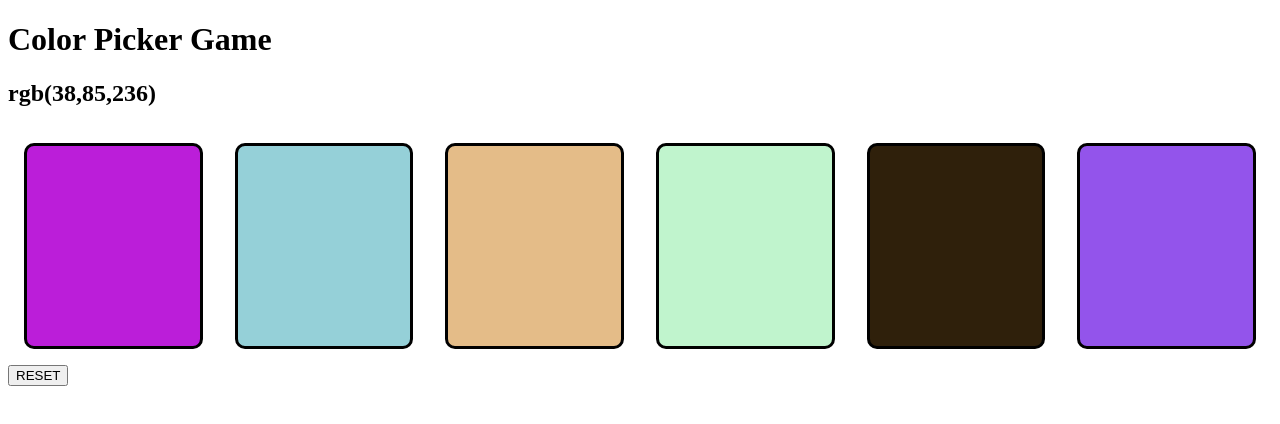
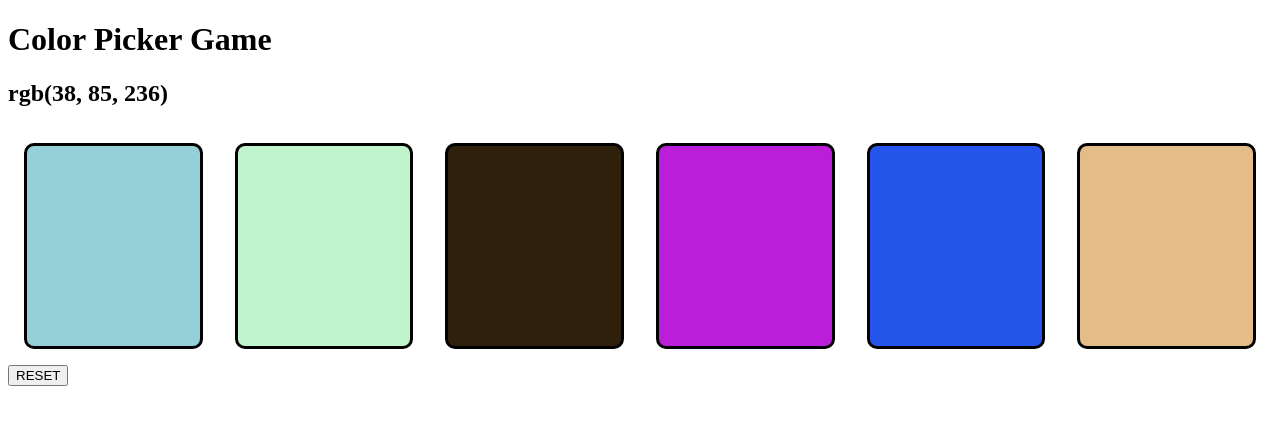
Before and after one commit to Mattwwilson34/color-picker-game, a React (Create React App) app: page / in a window 1280 px wide. Shown: the top 424 px of the page. Built offline with nearby package versions, Linux system fonts and the light colour scheme.

Commit message:
Added shuffleArray util + logic colorBlock click logic

```diff
--- a/src/App.js
+++ b/src/App.js
@@ -2,8 +2,9 @@ import './App.css';
 import React, { useState, useEffect } from 'react';
 import RgbDisplay from './Components/RgbDisplay';
 import ColorBlock from './Components/ColorBlock';
+import Button from './Components/Button';
 import randomRGB from './Utils/randomRGB';
-import Button from './Components/Button';
+import shuffleArray from './Utils/shuffleArray';
 
 function App() {
   const [winColor, setWinColor] = useState(randomRGB());
@@ -14,11 +15,21 @@ function App() {
   }, [winColor]);
 
   const generateColorArray = (numOfBlocks) => {
-    const colors = [];
-    for (let i = 0; i < numOfBlocks; i++) {
+    let colors = [];
+    for (let i = 0; i < numOfBlocks - 1; i++) {
       colors.push(randomRGB());
     }
+    colors.push(winColor);
+    colors = shuffleArray(colors);
     setColorArray(colors);
+  };
+
+  const checkWin = (e) => {
+    const colorBlock = e.target;
+    const RGB = e.target.style.backgroundColor;
+    console.log(RGB, winColor);
+    if (RGB === winColor) return console.log('Correct!');
+    colorBlock.style.opacity = '0';
   };
 
   const reset = () => {
@@ -31,7 +42,7 @@ function App() {
       <RgbDisplay RGB={winColor} />
       <div className='ColorBlockContainer'>
         {colorArray.map((color) => {
-          return <ColorBlock key={color} color={color} />;
+          return <ColorBlock key={color} color={color} onClick={checkWin} />;
         })}
       </div>
       <Button label='RESET' onClick={() => reset()} />
--- a/src/Components/ColorBlock/ColorBlock.css
+++ b/src/Components/ColorBlock/ColorBlock.css
@@ -4,4 +4,9 @@
   border: 3px solid black;
   border-radius: 10px;
   margin: 1rem;
+  transition: opacity ease 1s;
 }
+
+.ColorBlock:hover {
+  cursor: pointer;
+}
--- a/src/Components/ColorBlock/ColorBlock.jsx
+++ b/src/Components/ColorBlock/ColorBlock.jsx
@@ -2,9 +2,12 @@ import './ColorBlock.css';
 import React from 'react';
 
 const ColorBlock = (props) => {
-  const { color } = props;
+  const { color, onClick } = props;
   return (
-    <div style={{ backgroundColor: `${color}` }} className='ColorBlock'></div>
+    <div
+      style={{ backgroundColor: `${color}` }}
+      className='ColorBlock'
+      onClick={onClick}></div>
   );
 };
 
--- a/src/Utils/randomRGB.js
+++ b/src/Utils/randomRGB.js
@@ -5,7 +5,7 @@ const randomRGB = () => {
   const g = randomNumber(0, 255);
   const b = randomNumber(0, 255);
 
-  return `rgb(${r},${g},${b})`;
+  return `rgb(${r}, ${g}, ${b})`;
 };
 
 export default randomRGB;
--- /dev/null
+++ b/src/Utils/shuffleArray.js
@@ -0,0 +1,9 @@
+function shuffleArray(array) {
+  for (let i = array.length - 1; i > 0; i--) {
+    const j = Math.floor(Math.random() * (i + 1));
+    [array[i], array[j]] = [array[j], array[i]];
+  }
+  return array;
+}
+
+export default shuffleArray;
```
Also changed, not shown: 1 other file (tests, documents, lock files or other folders).
